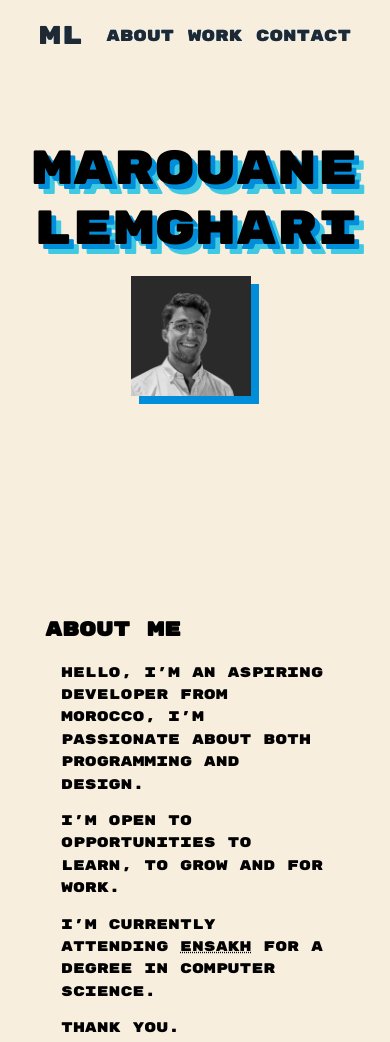
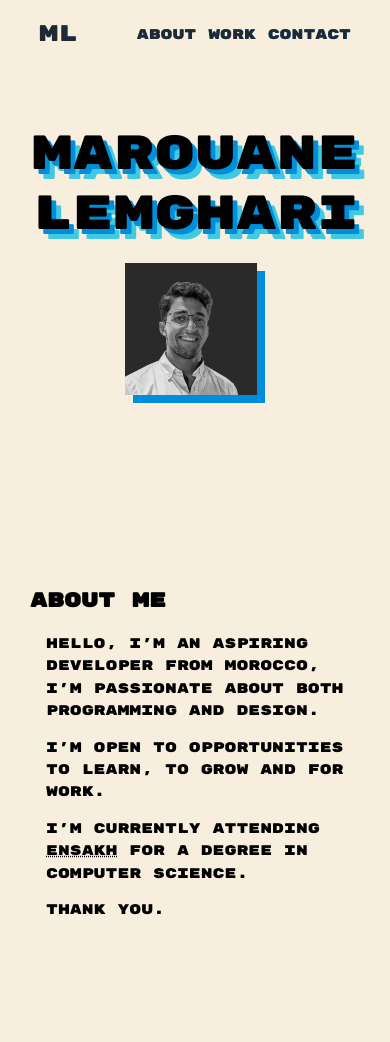
Before and after one commit to Kwanddwo/Kwanddwo.github.io, a plain HTML site: page index.html in a window 390 px wide. Shown: the top 1042 px of the page. Drawn offline with Linux system fonts and the light colour scheme.

Commit message:
Changed mobile navbar size

```diff
--- a/styles.css
+++ b/styles.css
@@ -202,8 +202,11 @@ section p {
 }
 
 @media screen and (max-width: 768px) {
+    .navbar {
+        font-size: 14px;
+    }
     section {
-        padding: 45px; /* Reduce padding on smaller screens */
+        padding: 30px; /* Reduce padding on smaller screens */
     }
     section h2 {
         font-size: 20px; /* Decrease heading font size on smaller screens */
```
